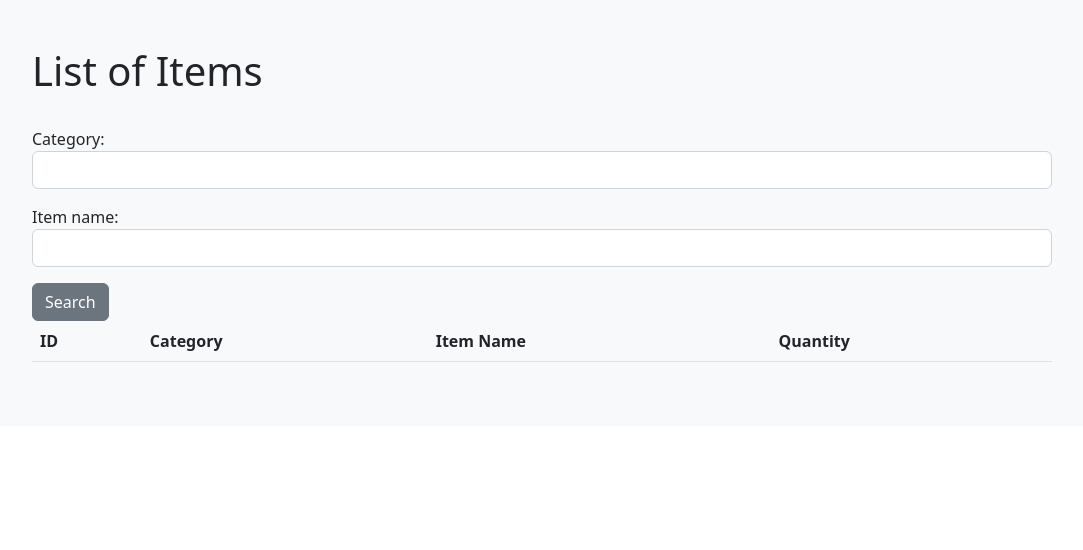
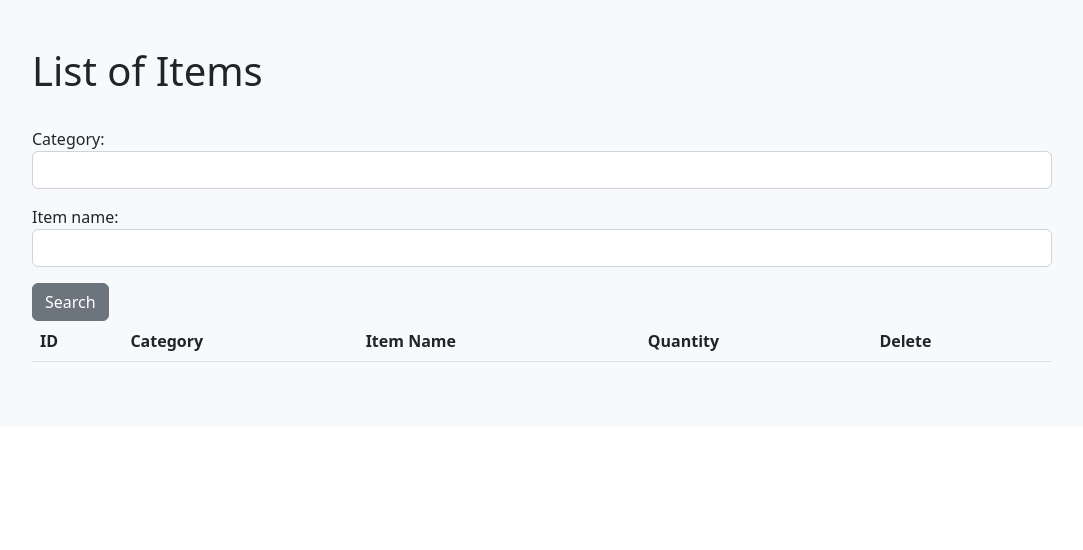
Before and after one commit to Ravishka2000/Stock-Management-System, a Django app: page /listitems/ in a window 1280 px wide. Shown: the part 73-623 px from the top of the page, without its empty margins (98-1181 px from the left). Run offline with Django 4.2, Linux system fonts and the light colour scheme; data that the repository does not hold is empty; some libraries are stand-ins or nearby versions.

Commit message:
create delete items

```diff
--- a/StockManagementSystem/urls.py
+++ b/StockManagementSystem/urls.py
@@ -9,4 +9,5 @@ urlpatterns = [
     path('', views.home, name='home'),
     path('additems/', views.add_items, name='add_items'),
     path('updateitems/<str:pk>/', views.update_items, name='update_items'),
+    path('deleteitems/<str:pk>/', views.delete_items, name='delete_items'),
 ]
--- a/stockmgmt/templates/stockmgmt/listitems.html
+++ b/stockmgmt/templates/stockmgmt/listitems.html
@@ -1,4 +1,5 @@
 {% extends 'stockmgmt/base.html' %}
+{% load static %}
 
 {% block body %}
 
@@ -18,6 +19,7 @@
                 <th>Category</th>
                 <th>Item Name</th>
                 <th>Quantity</th>
+                <th>Delete</th>
             </tr>
         </thead>
 
@@ -27,6 +29,8 @@
                 <td>{{ instance.category }}</td>
                 <td><a href="{% url 'update_items' instance.id %}"> {{ instance.item_name }}</a></td>
                 <td>{{ instance.quantity }}</td>
+                <td><a href="{% url 'delete_items' instance.id %}"><img src="{% static 'img/trash.svg' %}" </a></td>
+
             </tr>
         {% endfor %}
     </table>
--- a/stockmgmt/views.py
+++ b/stockmgmt/views.py
@@ -58,3 +58,11 @@ def update_items(request, pk):
         "title": "Update Item",
     }
     return render(request, 'stockmgmt/additems.html', context)
+
+
+def delete_items(request, pk):
+    queryset = Stock.objects.get(id=pk)
+    if request.method == 'POST':
+        queryset.delete()
+        return redirect('/listitems')
+    return render(request, 'stockmgmt/deleteitems.html')
```
Also changed, not shown: stockmgmt/templates/stockmgmt/deleteitems.html (added, +15 -0 lines), stockmgmt/static/img/trash.svg (added).
